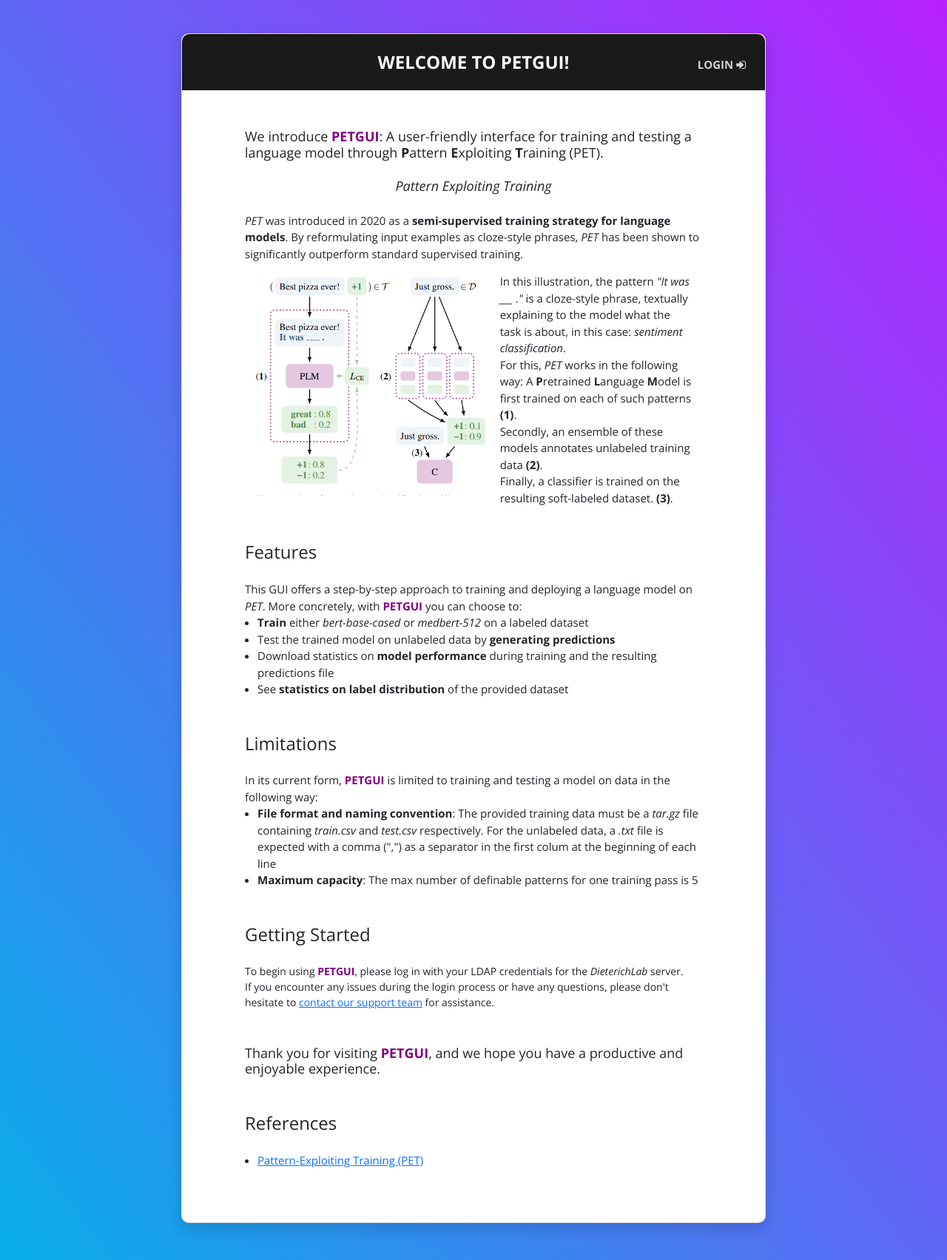
After one commit to dieterich-lab/PETGUI, a FastAPI app: template templates/start.html in a window 1280 px wide. The commit adds this page. Shown: the whole page at 74% size. Run offline with FastAPI, Linux system fonts and the light colour scheme; the template is opened without the code that fills it, so the values that code supplies are empty; some libraries are stand-ins or nearby versions.

Commit message:
Add Start Page

```diff
--- a/app/controller/templating.py
+++ b/app/controller/templating.py
@@ -26,16 +26,26 @@ if local:
     ssh = "/opt/homebrew/bin/sshpass"
 
 
-@router.get("/login", response_class=HTMLResponse)
-async def login_form(request: Request, error=None, logout: bool = False):
+def get_session_service(request: Request):
+    try:
+        return request.app.state.session
+    except:
+        return False
+
+
+@router.get("/start", response_class=HTMLResponse)
+def start(request: Request):
+    return templates.TemplateResponse("start.html", {"request": request})
+
+@router.get("/login")
+async def login_form(request: Request, error=None, logout: bool = False,
+                     session: SessionService = Depends(get_session_service)):
     if logout:
         return templates.TemplateResponse('login.html', {'request': request, 'error': error, 'logout_msg': "Logged out successfully!"})
+    elif session:
+        return RedirectResponse(request.url_for("homepage"), status_code=303)
     else:
         return templates.TemplateResponse('login.html', {'request': request, 'error': error})
-
-
-def get_session_service(request: Request):
-    return request.app.state.session
 
 
 @router.post("/basic", name="homepage", dependencies=[Depends(get_session_service)])
--- a/app/petGui.py
+++ b/app/petGui.py
@@ -45,7 +45,7 @@ def get_session_service(request: Request):
 
 @app.get("/", name="start")
 def main():
-    return RedirectResponse(url="/login")
+    return RedirectResponse(url="/start")
 
 @app.get("/get_cookie")
 def get(request: Request, session: SessionService=Depends(get_session_service)):
--- a/pet/run.py
+++ b/pet/run.py
@@ -16,8 +16,8 @@ if model == "gbert-base":
     model_name_or_path = "bert-base-cased"
 else: # Clinical Bert
     '''Get Model Directory''' #TODO
-    model_type = ""
-    model_name_or_path = ""
+    model_type = "bert"
+    model_name_or_path = "GerMedBERT/medbert-512"
 
 task_name = [file_name.split(sep) for sep in ["_", ".", "-", "/"] if sep in file_name][0][0]
 
--- a/static/js/script.js
+++ b/static/js/script.js
@@ -3,6 +3,12 @@
 function Logout() {
     fetch('/logout').then(response => {
         window.location.href = '/login?logout=True';
+    });
+}
+
+function Login() {
+    fetch('/login').then(response => {
+        window.location.href = '/login';
     });
 }
 
@@ -307,8 +313,7 @@ function redirect() {
 
     function runPythonCode() {
         fetch('/clean').then(response => {
-            console.log('Python code executed successfully');
-            window.location.href = '/basic';
+            window.location.href = '/start';
         });
     }
 
--- a/templates/next.html
+++ b/templates/next.html
@@ -178,7 +178,7 @@ function showTable(jsonData) {
                                     <div class="col-2">
                                         <div class="input-group-desc">
                                             <h4 id="Log-text" style="font-family: sans-serif; transform: translate(250%,50%); display: none; color: black;">Logs</h4>
-                                                   <ul class="disabled" id="logList" style="display: none;"></ul>
+                                                   <ull class="disabled" id="logList" style="display: none;"></ull>
           <div class="disabled" id="loading" style="display: none;"></div>
                                         </div>
                                     </div>
--- /dev/null
+++ b/templates/start.html
@@ -0,0 +1,130 @@
+<!DOCTYPE html>
+<html lang="en" xmlns="http://www.w3.org/1999/html">
+
+<head>
+    <!-- Required meta tags-->
+    <meta charset="UTF-8">
+    <meta name="viewport" content="width=device-width, initial-scale=1, shrink-to-fit=no">
+    <meta name="description" content="Colorlib Templates">
+    <meta name="author" content="Colorlib">
+    <meta name="keywords" content="Colorlib Templates">
+    <script src="/static/js/bootstrap.bundle.min.js"></script>
+
+
+    <!-- Title Page-->
+    <title>Login</title>
+
+    <!-- Icons font CSS-->
+    <link href="/static/vendor/mdi-font/css/material-design-iconic-font.min.css" rel="stylesheet" media="all">
+    <link href="/static/vendor/font-awesome-4.7/css/font-awesome.min.css" rel="stylesheet" media="all">
+    <!-- Font special for pages-->
+    <link href="https://fonts.googleapis.com/css?family=Open+Sans:300,300i,400,400i,600,600i,700,700i,800,800i" rel="stylesheet">
+
+    <!-- Vendor CSS-->
+    <link href="/static/vendor/select2/select2.min.css" rel="stylesheet" media="all">
+    <link href="/static/vendor/datepicker/daterangepicker.css" rel="stylesheet" media="all">
+    <link href="https://cdn.jsdelivr.net/npm/bootstrap@5.0.2/dist/css/bootstrap.min.css" rel="stylesheet" integrity="sha384-EVSTQN3/azprG1Anm3QDgpJLIm9Nao0Yz1ztcQTwFspd3yD65VohhpuuCOmLASjC" crossorigin="anonymous">
+
+    <!-- Main CSS-->
+    <link href="/static/css/main.css" rel="stylesheet" media="all">
+
+
+</head>
+<style>
+.container {
+  display: flex;
+  font-size: 15px;
+}
+
+#col-1 {
+  flex: 1;
+}
+
+#col-2 {
+  flex: 1;
+  margin-left: 12%;
+
+}
+
+   .logout-btn {
+    position: absolute;
+    top: 0%;
+    transform: translateY(-50%, 50%);
+    right: 0;
+    color: lightgrey;
+    align-items: center;
+    padding: 15px 25px;
+    }
+
+    .logout-btn:hover {
+    color: white;
+    }
+
+</style>
+<body>
+    <div class="page-wrapper bg-gra-03 p-t-45 p-b-50">
+        <div class="wrapper wrapper--w790">
+            <div class="card card-5">
+                <div class="card-heading">
+                    <div class="title">Welcome to PETGUI!</div>
+                    <button class="btn logout-btn logout-btn:hover" onclick="Login()">Login <i class="fa fa-sign-in"></i></button>
+                </div>
+                <div class="card-body">
+                    <h4 class="mb-4"> We introduce <span style="color: purple; font-weight: bold;">PETGUI</span>: A user-friendly interface for training and testing a language model through <b>P</b>attern <b>E</b>xploiting <b>T</b>raining (PET).<br>
+                    </h4>
+                    <h4 class="mb-4" style="font-style: italic" align="center">Pattern Exploiting Training</h4>
+                    <p style="font-size: 15px;"><span style="font-style: italic">PET</span> was introduced in 2020 as a <strong>semi-supervised training strategy for language models</strong>.
+                        By reformulating input examples as cloze-style phrases, <span style="font-style: italic">PET</span> has been shown to significantly outperform standard supervised training.
+                   <section class="container" style="margin-top: 15px;">
+                    <div id="col-1">
+                      <img src="static/pet.png" width="125%">
+                    </div>
+                    <div id="col-2">
+                      <p> In this illustration, the pattern <span style="font-style: italic">"It was ___ ."</span> is a cloze-style phrase, textually explaining to the model what the task is about,
+                          in this case: <span style="font-style: italic;"> sentiment classification</span>. <br> For this, <span style="font-style: italic">PET</span> works in the following way: A <b>P</b>retrained <b>L</b>anguage <b>M</b>odel is first trained on each of such patterns <strong>(1)</strong>. <br>
+                      Secondly, an ensemble of these models annotates unlabeled training data <strong>(2)</strong>. <br> Finally, a classifier is trained on the resulting soft-labeled dataset. <strong>(3)</strong>.</p>
+                    </div>
+                    </section>
+
+                    <h3 class="mb-4" style="margin-top: 3rem">Features</h3>
+                    <p style="font-size: 15px;"> This GUI offers a step-by-step approach to training and deploying a language model on <span style="font-style: italic">PET</span>.
+                        More concretely, with <span style="color: purple; font-weight: bold;">PETGUI</span> you can choose to: </p>
+                        <ul style="margin-left: 17px; font-size: 15px;">
+                            <li><strong>Train</strong> either <span style="font-style: italic">bert-base-cased</span> or <span style="font-style: italic">medbert-512</span> on a labeled dataset</li>
+                            <li>Test the trained model on unlabeled data by <b>generating predictions</b></li>
+                            <li>Download statistics on <b>model performance</b> during training and the resulting predictions file</li>
+                            <li>See <b>statistics on label distribution</b> of the provided dataset</li>
+                        </ul>
+                    <h3 class="mb-4" style="margin-top: 3rem">Limitations</h3>
+                    <p style="font-size: 15px;">In its current form, <span style="color: purple; font-weight: bold;">PETGUI</span> is limited to training and testing a model on data in the following way:</p>
+                        <ul style="margin-left: 17px; font-size: 15px;">
+                            <li> <b>File format and naming convention</b>: The provided training data must be a <span style="font-style: italic">tar.gz</span> file
+                                containing <span style="font-style: italic">train.csv</span> and <span style="font-style: italic">test.csv</span> respectively.
+                                For the unlabeled data, a <span style="font-style: italic">.txt</span> file is expected with a comma (",") as a separator in the
+                                first colum at the beginning of each line</li>
+                            <li><b>Maximum capacity</b>: The max number of definable patterns for one training pass is 5</li>
+                        </ul>
+                    <h3 class="mb-4" style="margin-top: 3rem">Getting Started</h3>
+                    <p>To begin using <span style="color: purple; font-weight: bold;">PETGUI</span>, please log in with your LDAP credentials for the <span style="font-style: italic">DieterichLab</span> server. <br>
+                        If you encounter any issues during the login process or have any questions, please don't hesitate to <a href="mailto:petgui@support.com">contact our support team</a> for assistance.
+                        </p>
+                    <h4 class="mb-4" style="margin-top: 3rem;"> Thank you for visiting <span style="color: purple; font-weight: bold;">PETGUI</span>, and we hope you have a productive and enjoyable experience.</h4>
+
+                    <h3 class="mb-4" style="margin-top: 3rem">References</h3>
+                    <ul style="margin-left: 17px; font-size: 15px;">
+                        <li><a href="https://github.com/timoschick/pet/">Pattern-Exploiting Training (PET)</a></li>
+                    </ul>
+
+<!-- Jquery JS-->
+<script src="/static/vendor/jquery/jquery.min.js"></script>
+<!-- Vendor JS-->
+<script src="/static/vendor/select2/select2.min.js"></script>
+<script src="/static/vendor/datepicker/moment.min.js"></script>
+<script src="/static/vendor/datepicker/daterangepicker.js"></script>
+<!-- Main JS-->
+<script src="/static/js/global.js"></script>
+<script src="/static/js/script.js"></script>
+
+</body><!-- This template was made by Colorlib (https://colorlib.com) -->
+</html>
+<!-- end document -->
```
Also changed, not shown: templates/login.html (+11 -5 lines), static/pet.png (added).
